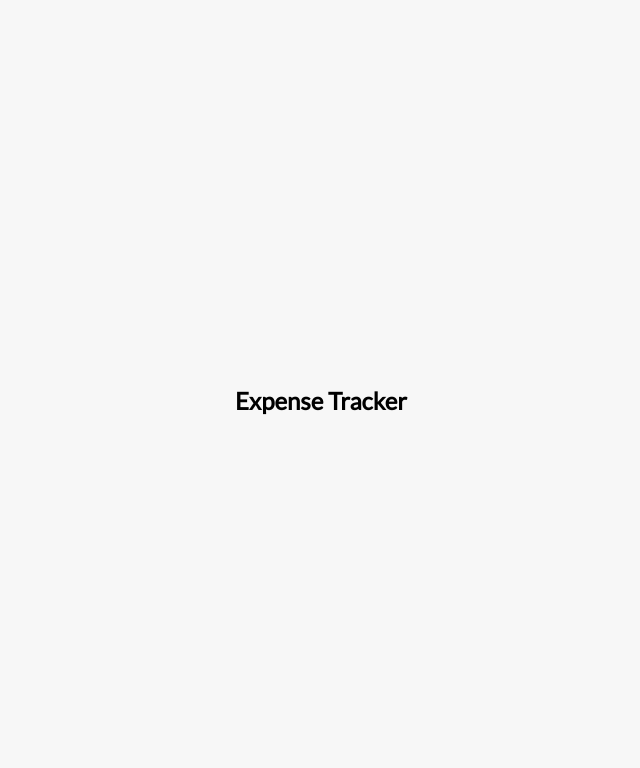
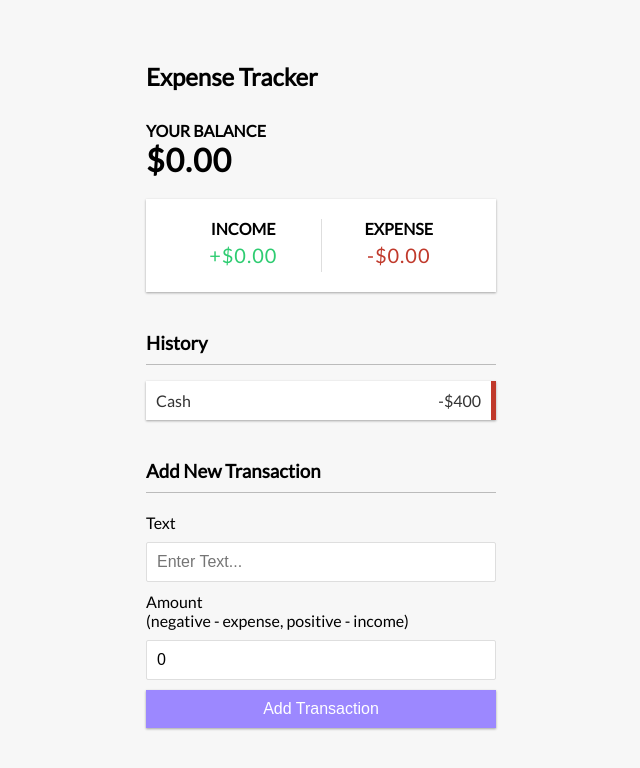
Before and after one commit to GeoHernandez27/reactExpenseTracker, a React (Create React App) app: page / in a window 1280 px wide. Shown: the top 768 px of the page, without its empty margins (319-959 px from the left). Built offline with nearby package versions, Linux system fonts and the light colour scheme.

Commit message:
added basic component layout

```diff
--- a/src/App.js
+++ b/src/App.js
@@ -1,12 +1,22 @@
 import React from 'react';
 import './App.css';
 import { Header } from './components/Header';
+import { Balance } from './components/Balance';
+import { IncomeExpenses } from './components/IncomeExpenses';
+import { TransactionList } from './components/TransactionList';
+import { AddTransaction } from './components/AddTransaction';
 
 function App() {
   return (
-    <div>
+    <>
       <Header />
-    </div>
+      <div className='container'>
+        <Balance />
+        <IncomeExpenses />
+        <TransactionList />
+        <AddTransaction />
+      </div>
+    </>
   );
 }
 
--- /dev/null
+++ b/src/components/AddTransaction.js
@@ -0,0 +1,26 @@
+import React, {useState} from 'react'
+
+export const AddTransaction = () => {
+    const [text, setText] = useState('');
+    const [amount, setAmount] = useState(0);
+
+    return (
+        <>
+           <h3>Add New Transaction</h3>
+           <form>
+               <div className='form-control'>
+                   <label htmlFor='text'>Text</label>
+                   <input type='text' value={text} onChange={(e) => setText(e.target.value)} placeholder='Enter Text...'/>
+               </div>
+               <div className='form-control'>
+                   <label htmlFor='amount'>
+                       Amount <br />
+                       (negative - expense, positive - income)
+                   </label>
+                   <input type='number' value={amount} onChange={(e) => setAmount(e.target.value)} placeholder='Enter Amount...' />
+               </div>
+               <button className='btn'>Add Transaction</button>
+           </form>
+        </>
+    )
+}
--- /dev/null
+++ b/src/components/Balance.js
@@ -0,0 +1,10 @@
+import React from 'react'
+
+export const Balance = () => {
+    return (
+        <div>
+            <h4>Your Balance</h4>
+            <h1 >$0.00</h1>
+        </div>
+    )
+}
--- /dev/null
+++ b/src/components/IncomeExpenses.js
@@ -0,0 +1,17 @@
+import React from 'react'
+
+export const IncomeExpenses = () => {
+    return (
+        <div className='inc-exp-container'>
+            <div>
+                <h4>Income</h4>
+                <p  className='money plus'>+$0.00</p>
+            </div>
+            <div>
+                <h4>Expense</h4>
+                <p className='money minus'>-$0.00</p>
+            </div>
+
+        </div>
+    )
+}
--- /dev/null
+++ b/src/components/TransactionList.js
@@ -0,0 +1,15 @@
+import React from "react";
+
+export const TransactionList = () => {
+  return (
+    <>
+      <h3>History</h3>
+      <ul className="list">
+        <li className="minus">
+          Cash <span>-$400</span>
+          <button className="delete-btn">X</button>
+        </li>
+      </ul>
+    </>
+  );
+};
```
